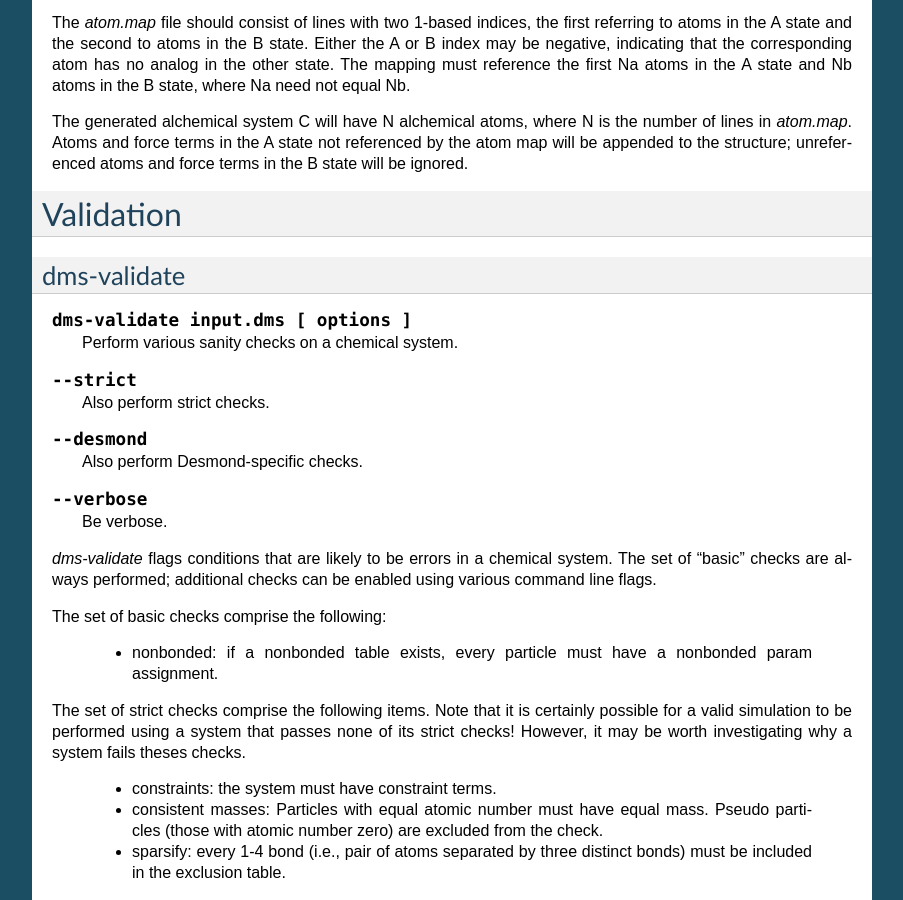
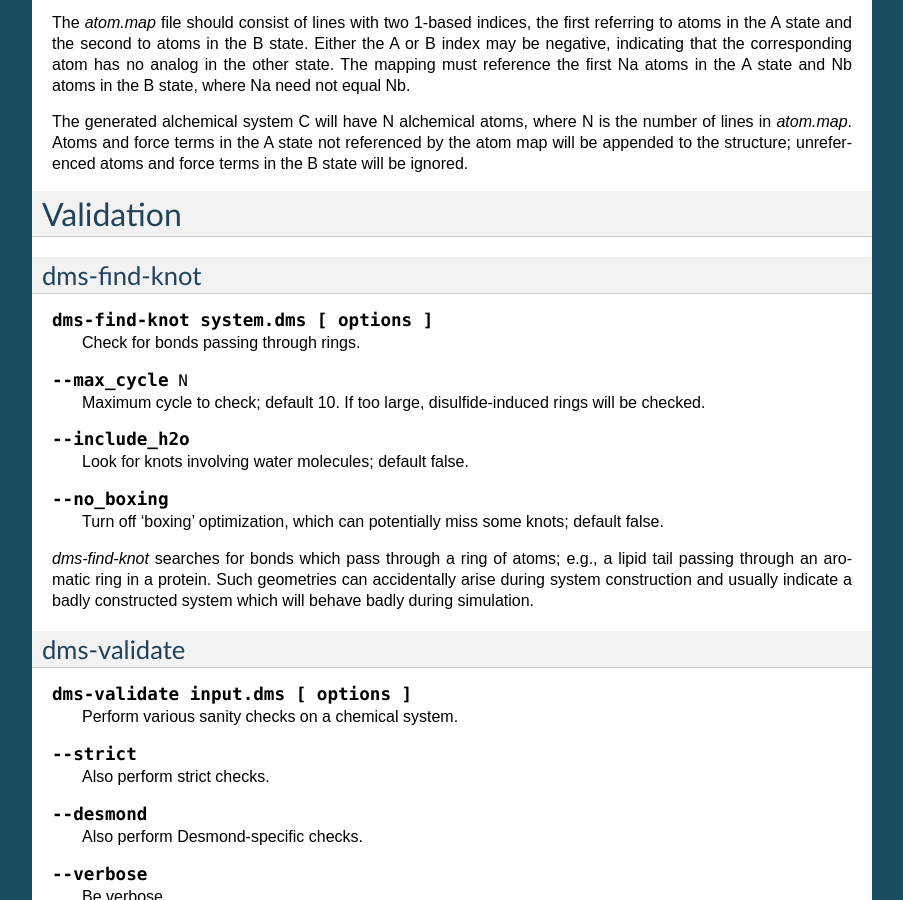
Before and after one commit to DEShawResearch/msys, a Sphinx documentation site: the page built from doc/source/tools.rst, in a window 1280 px wide and 900 px high, scrolled down 8962 px. Shown: the whole window, without its empty margins (198-1101 px from the left). Built offline with Sphinx 7.4.7, drawn with Linux system fonts in a browser that asks for light colours; the version number could not be read and is left out.

Commit message:
docs for dms-find-knot.
[git-p4: depot-paths = "//depot/desrad/main/sw/libs/msys/": change = 141706]

```diff
--- a/doc/source/tools.rst
+++ b/doc/source/tools.rst
@@ -640,6 +640,32 @@
 Validation
 ----------
 
+dms-find-knot
+-------------
+.. program:: dms-find-knot
+
+.. describe:: dms-find-knot system.dms [ options ]
+
+   Check for bonds passing through rings.
+
+.. cmdoption:: --max_cycle N
+
+   Maximum cycle to check; default 10.  If too large, disulfide-induced rings
+   will be checked.
+
+.. cmdoption:: --include_h2o
+
+   Look for knots involving water molecules; default false.
+
+.. cmdoption:: --no_boxing
+
+   Turn off 'boxing' optimization, which can potentially miss some knots;
+   default false.
+
+*dms-find-knot* searches for bonds which pass through a ring of atoms; e.g.,
+a lipid tail passing through an aromatic ring in a protein.  Such geometries
+can accidentally arise during system construction and usually indicate
+a badly constructed system which will behave badly during simulation.
 
 dms-validate
 ------------
```
